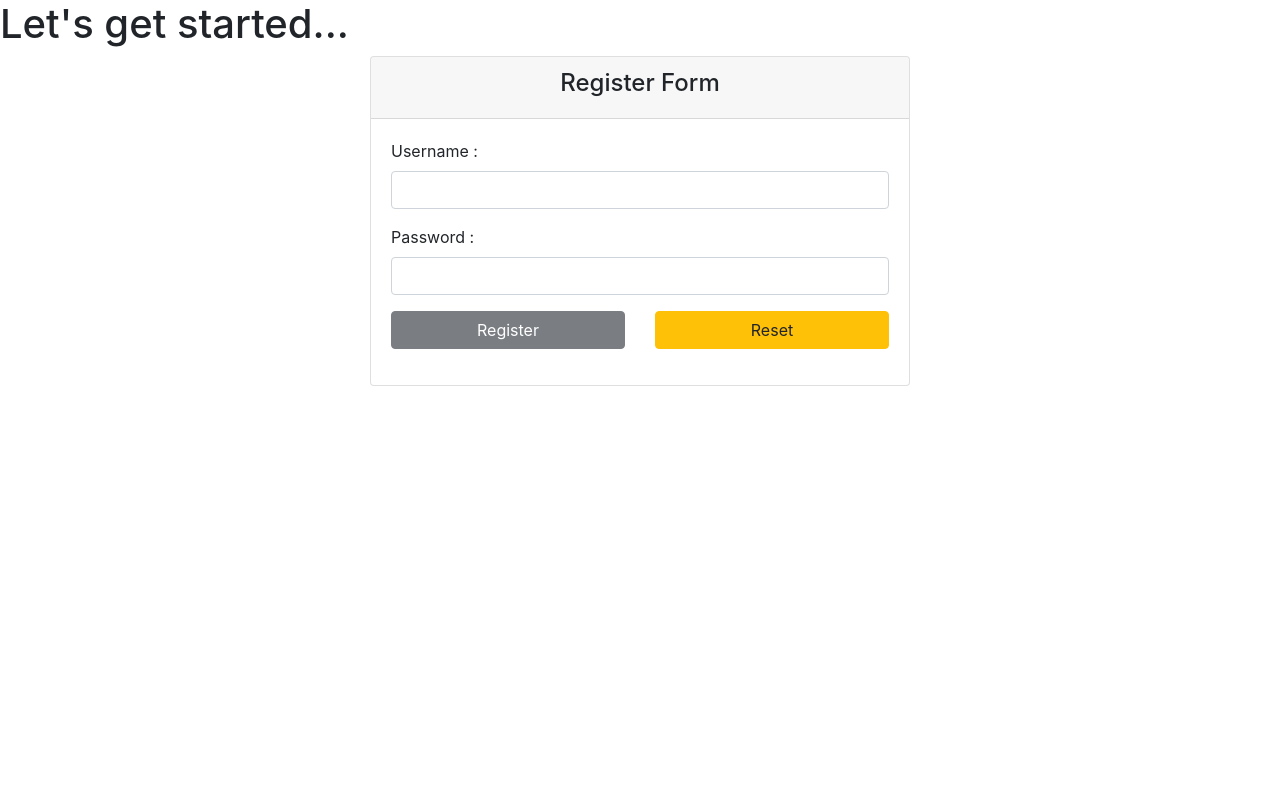
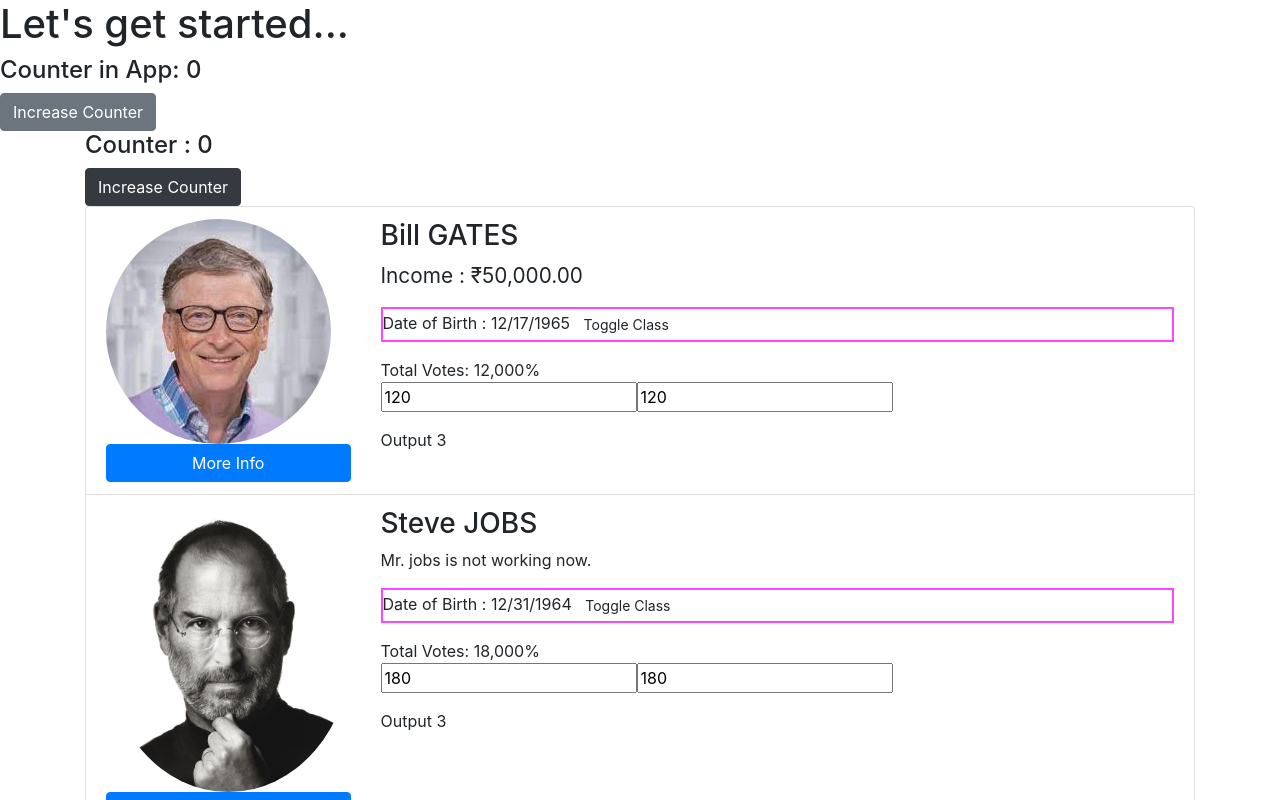
Before and after one commit to synergy2411/ng-tcs, an Angular app in the folder demo/users-app/: page / in a window 1280 px wide. Shown: the top 800 px of the page. Built offline with nearby package versions, Linux system fonts and the light colour scheme.

Commit message:
XHR call

```diff
--- a/demo/users-app/src/app/app.component.html
+++ b/demo/users-app/src/app/app.component.html
@@ -1,9 +1,12 @@
 <h1>Let's get started...</h1>
 
-<app-register></app-register>
+<h4>Counter in App: {{ getCounter() }}</h4>
+<button class="btn btn-secondary" (click)="increaseCounter()">Increase Counter</button>
+
+<!-- <app-register></app-register> -->
 
 <!-- <app-login></app-login> -->
 
 <!-- <app-pipe-demo></app-pipe-demo> -->
 
-<!-- <app-users></app-users> -->
+<app-users></app-users>
--- a/demo/users-app/src/app/app.component.ts
+++ b/demo/users-app/src/app/app.component.ts
@@ -1,4 +1,5 @@
 import { Component } from '@angular/core';
+import { DataService } from './srevices/data.service';
 
 @Component({
   selector: 'app-root',
@@ -6,4 +7,11 @@
   styleUrls: ['./app.component.css']
 })
 export class AppComponent {
+  constructor(private dataService : DataService){}
+  getCounter(){
+    return this.dataService.getCounter()
+  }
+  increaseCounter(){
+    this.dataService.increaseCounter()
+  }
 }
--- a/demo/users-app/src/app/components/auth/register/register.component.ts
+++ b/demo/users-app/src/app/components/auth/register/register.component.ts
@@ -15,9 +15,21 @@
   password = new FormControl('', [
     Validators.required,
     Validators.minLength(6),
-    this.exclamationMarkValidation
+    // Validators.pattern(/^[\d]{3}-[\d]{3}$/),   // 123-456
+    this.exclamationMarkValidation,
+    // this.maxLimitValidator(6)
   ])
   registerForm : FormGroup
+
+  // maxLimitValidator(len: number){
+  //   return function(control :AbstractControl){
+  //     if(control.value.length <= len){
+  //       return null;
+  //     }else{
+  //       return {hasMaxLength : true}
+  //     }
+  //   }
+  // }
 
   exclamationMarkValidation(control : AbstractControl): ValidationErrors | null{
     const hasExclamation = control.value.indexOf("!") >= 0
--- a/demo/users-app/src/app/components/users/users.component.html
+++ b/demo/users-app/src/app/components/users/users.component.html
@@ -1,4 +1,12 @@
 <div class="container">
+
+  <!-- {{ users | json }} -->
+
+  <h4>Counter : {{ getCounter() }}</h4>
+  <button class="btn btn-dark" (click)="increaseCounter()">Increase Counter</button>
+
+
+
   <!-- <button (click)="showUser = !showUser">Toggle App User</button> -->
 <ul class="list-group">
   <li class="list-group-item" *ngFor="let user of users; first as isFirst; last as isLast; even as isEven; odd as isOdd; index as i">
--- a/demo/users-app/src/app/components/users/users.component.ts
+++ b/demo/users-app/src/app/components/users/users.component.ts
@@ -1,6 +1,7 @@
 import { Component, OnInit } from '@angular/core';
 import { User } from 'src/app/model/user';
-import { USER_DATA } from '../../data/mock';
+import { DataService } from 'src/app/srevices/data.service';
+
 @Component({
   selector : "app-users",
   templateUrl : "./users.component.html",
@@ -12,12 +13,25 @@
   showUser = false;
   users : User[];
 
+ constructor(private dataService : DataService){}
+
   ngOnInit(){
-    this.users = USER_DATA;
+   this.dataService.getUser()
+    .subscribe((data: User[])=>{
+      this.users = data;
+    })
   }
 
   onMoreInfo(usr : User){
-    // console.log("Event Data [PARENT] ", eventdata);
     alert(`Mr. ${usr.lastName} is working with ${usr.company}`)
   }
+
+  getCounter(){
+    return this.dataService.getCounter();
+  }
+
+  increaseCounter(){
+    this.dataService.increaseCounter();
+  }
+
 }
--- /dev/null
+++ b/demo/users-app/src/app/srevices/data.service.ts
@@ -0,0 +1,28 @@
+import { Injectable } from '@angular/core';
+import { USER_DATA } from '../data/mock';
+import { HttpClient } from '@angular/common/http';
+import { map } from 'rxjs/operators'
+import { User } from '../model/user';
+
+@Injectable({
+  providedIn : 'root'
+})
+export class DataService{
+
+  constructor(private httpClient : HttpClient){}
+
+  private counter: number = 0;
+  getCounter(){
+    return this.counter;
+  }
+  increaseCounter(){
+    this.counter++;
+  }
+  getUser(){
+    return this.httpClient.get<User[]>("assets/data/userdata.json")
+            .pipe(map((response) => <User[]>response['userdata']))
+
+    // {userdata : User[]}
+  }
+
+}
--- /dev/null
+++ b/demo/users-app/src/assets/data/userdata.json
@@ -0,0 +1,34 @@
+{
+  "userdata": [
+    {
+      "firstName": "bill",
+      "lastName": "gates",
+      "income": 50000,
+      "isWorking": true,
+      "company": "Microsoft",
+      "dob": "1965-12-17T18:30:00.000Z",
+      "image": "assets/images/bill.jpg",
+      "vote": 120
+    },
+    {
+      "firstName": "steve",
+      "lastName": "jobs",
+      "income": 0,
+      "isWorking": false,
+      "company": "Apple",
+      "dob": "1964-12-31T18:30:00.000Z",
+      "image": "assets/images/steve.jpg",
+      "vote": 180
+    },
+    {
+      "firstName": "tim b.",
+      "lastName": "lee",
+      "income": 20000,
+      "isWorking": true,
+      "company": "World Wide Web",
+      "dob": "1965-08-03T18:30:00.000Z",
+      "image": "assets/images/tim.png",
+      "vote": 90
+    }
+  ]
+}
```
Also changed, not shown: demo/users-app/src/app/app.module.ts (+13 -10 lines), 2 other files (tests, documents, lock files or other folders).
